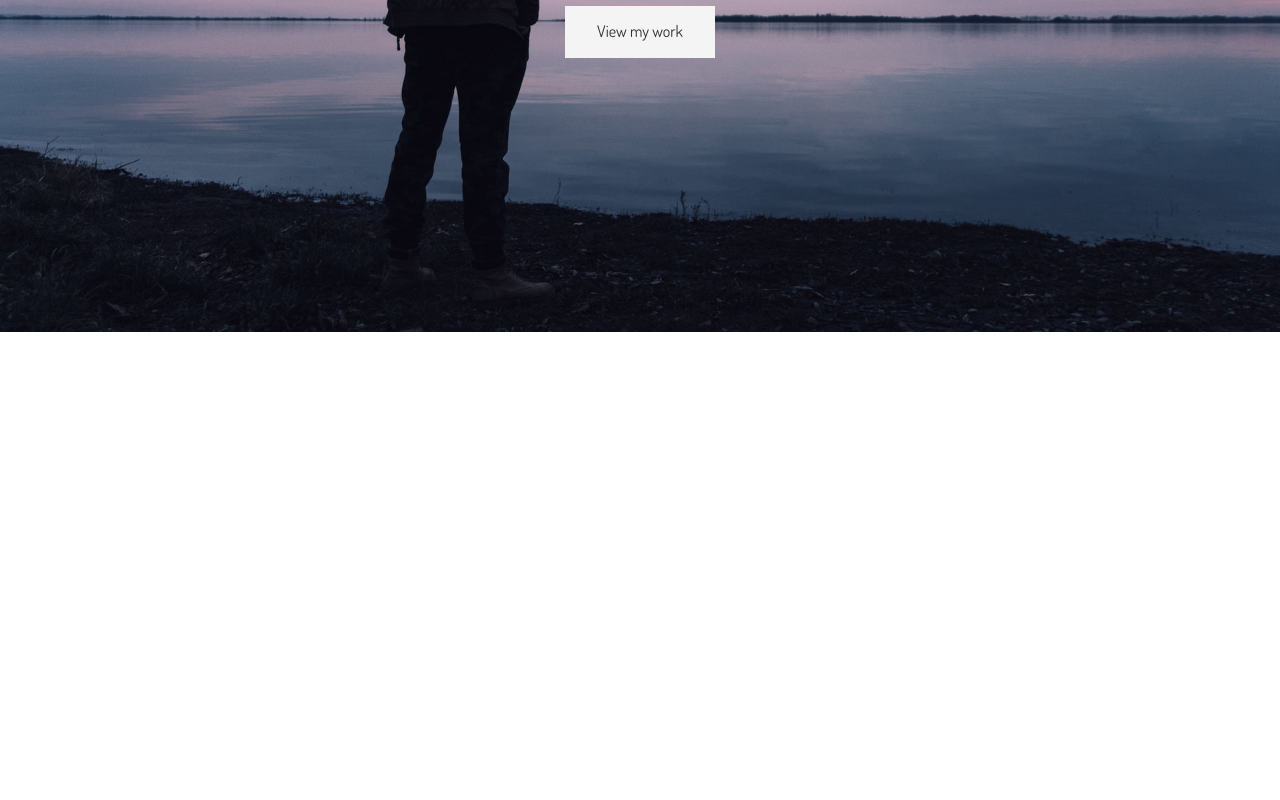
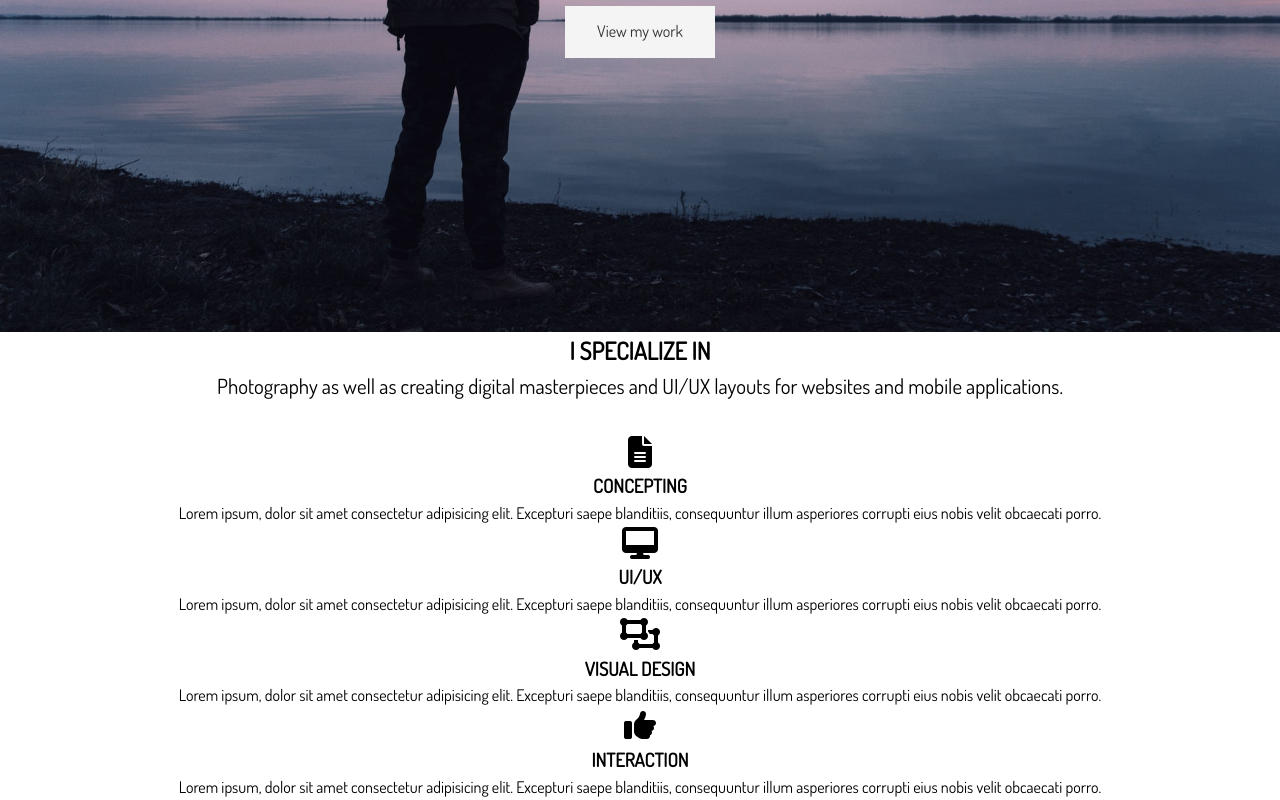
Before and after one commit to istvan-tamas/sass-portfolio, a plain HTML site: page dist/index.html in a window 1280 px wide. Shown: the part 468-1268 px from the top of the page. Before the commit the page ends 800 px from the top, so only its background shows below. Drawn offline with Linux system fonts and the light colour scheme.

Commit message:
Added markup for the specials section

```diff
--- a/dist/index.html
+++ b/dist/index.html
@@ -34,6 +34,41 @@
         </div>
     </header>
 
+    <section id="home-a" class="text-center py-2">
+        <div class="container">
+            <h2 class="section-title">I specialize in</h2>
+            <div class="bottom-line"></div>
+            <p class="lead">
+                Photography as well as creating digital masterpieces and UI/UX layouts for websites and mobile applications.
+            </p>
+            <div class="specials">
+                <div>
+                    <i class="fas fa-file-alt fa-2x"></i>
+                    <h3>Concepting</h3>
+                    <p>Lorem ipsum, dolor sit amet consectetur adipisicing elit. Excepturi saepe blanditiis, consequuntur illum asperiores corrupti eius nobis velit obcaecati porro.</p>
+                </div>
+                <div>
+                    <i class="fas fa-desktop fa-2x"></i>
+                    <h3>UI/UX</h3>
+                    <p>Lorem ipsum, dolor sit amet consectetur adipisicing elit. Excepturi saepe blanditiis, consequuntur illum asperiores corrupti eius nobis velit obcaecati porro.</p>
+                </div>
+                <div>
+                    <i class="fas fa-object-ungroup fa-2x"></i>
+                    <h3>Visual Design</h3>
+                    <p>Lorem ipsum, dolor sit amet consectetur adipisicing elit. Excepturi saepe blanditiis, consequuntur illum asperiores corrupti eius nobis velit obcaecati porro.</p>
+                </div>
+                <div>
+                    <i class="fas fa-thumbs-up fa-2x"></i>
+                    <h3>Interaction</h3>
+                    <p>Lorem ipsum, dolor sit amet consectetur adipisicing elit. Excepturi saepe blanditiis, consequuntur illum asperiores corrupti eius nobis velit obcaecati porro.</p>
+                </div>
+            </div>
+        </div>
+
+
+    </section>
+
+
     <script src="js/typewriter.js"></script>
 
 </body>
```
